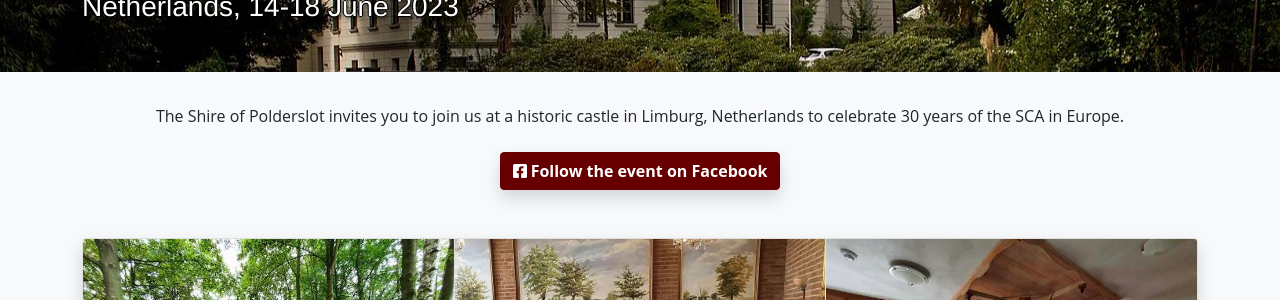
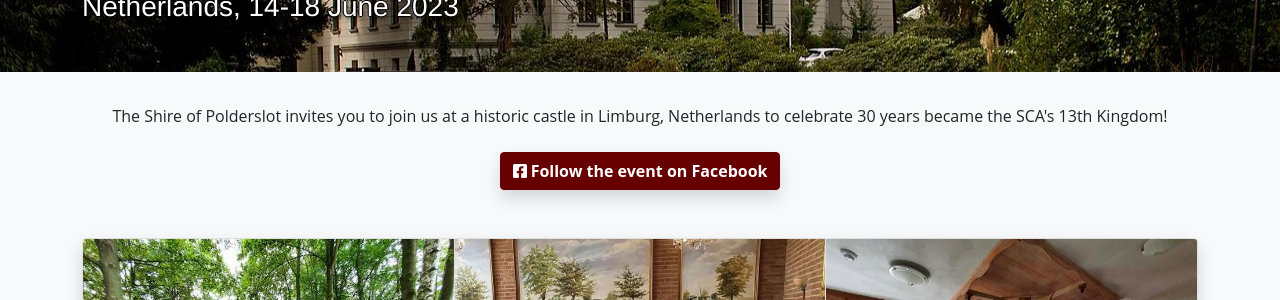
Before and after one commit to drachenwald/dw-30-year, a Jekyll site: the page built from index.html, in a window 1280 px wide. Shown: the part 210-510 px from the top of the page. Built offline with Jekyll 4.4.1, drawn with Linux system fonts in a browser that asks for light colours; some web fonts are replaced.

Commit message:
30 year text change

```diff
--- a/index.html
+++ b/index.html
@@ -6,7 +6,7 @@ subtitle: Netherlands, 14-18 June 2023
 <div class="container text-center">
   <p>
     The Shire of Polderslot invites you to join us at a historic castle in Limburg,
-    Netherlands to celebrate 30 years of the SCA in Europe.
+    Netherlands to celebrate 30 years became the SCA's 13th Kingdom!
   </p>
 </div>
 
```
